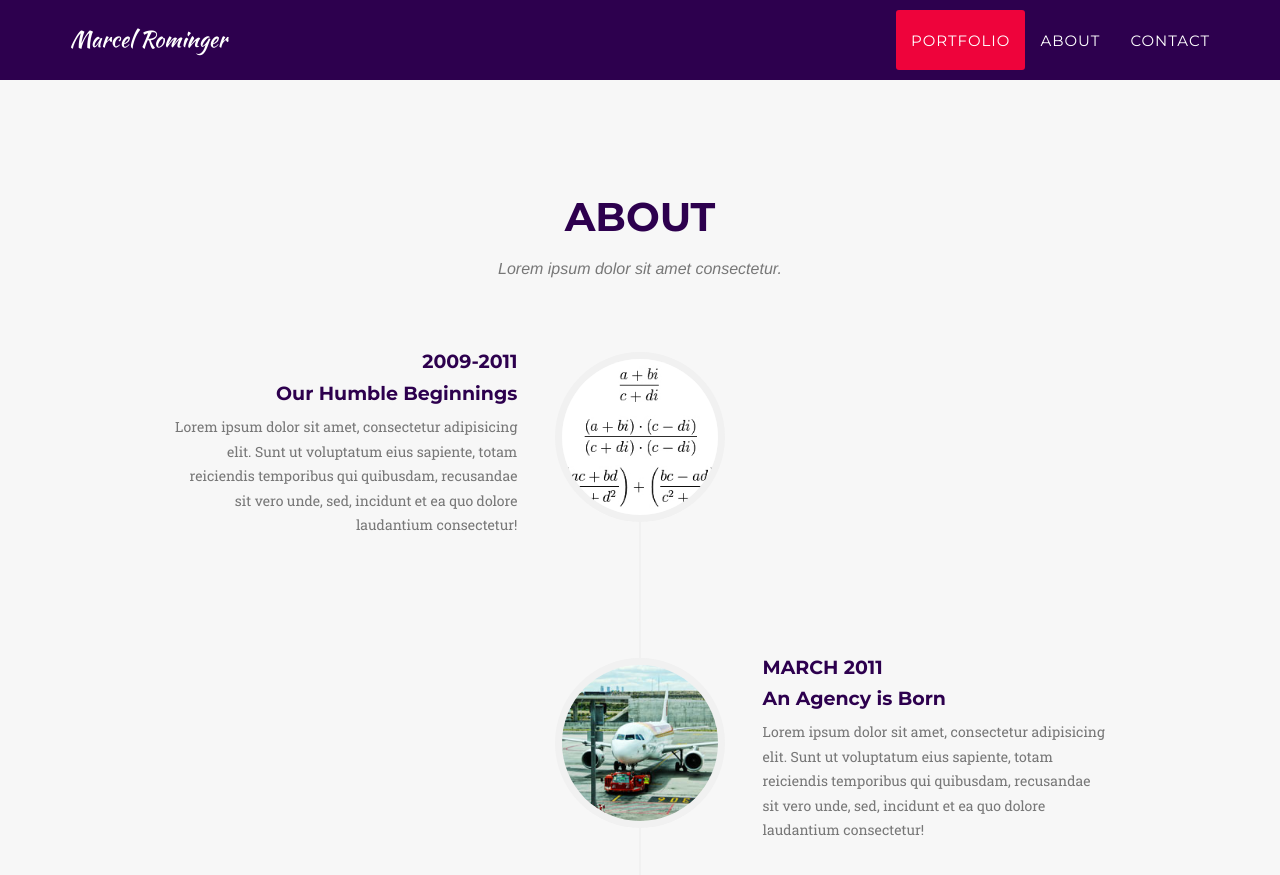
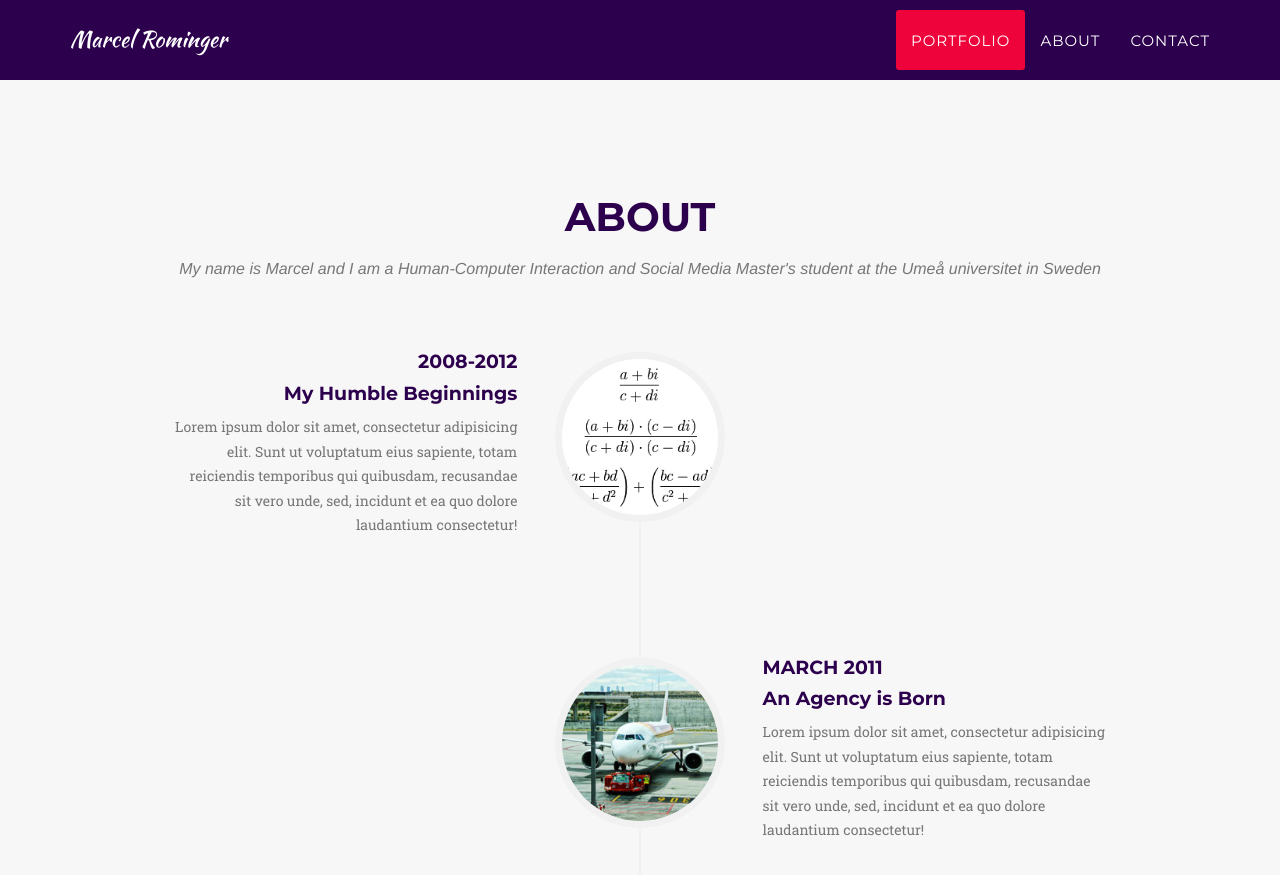
Before and after one commit to marororom/marororom.github.io, a Jekyll site: the page built from index.html, in a window 1280 px wide and 900 px high, scrolled down 1850 px. Shown: the top 875 px of the window. Built offline with Jekyll 4.4.1, drawn with Linux system fonts in a browser that asks for light colours; some web fonts are replaced.

Commit message:
Added Text

```diff
--- a/_includes/about.html
+++ b/_includes/about.html
@@ -4,7 +4,7 @@
             <div class="row">
                 <div class="col-lg-12 text-center">
                     <h2 class="section-heading">About</h2>
-                    <h3 class="section-subheading text-muted">Lorem ipsum dolor sit amet consectetur.</h3>
+                    <h3 class="section-subheading text-muted">My name is Marcel and I am a Human-Computer Interaction and Social Media Master's student at the Umeå universitet in Sweden</h3>
                 </div>
             </div>
             <div class="row">
@@ -16,8 +16,8 @@
                             </div>
                             <div class="timeline-panel">
                                 <div class="timeline-heading">
-                                    <h4>2009-2011</h4>
-                                    <h4 class="subheading">Our Humble Beginnings</h4>
+                                    <h4>2008-2012</h4>
+                                    <h4 class="subheading">My Humble Beginnings</h4>
                                 </div>
                                 <div class="timeline-body">
                                     <p class="text-muted">Lorem ipsum dolor sit amet, consectetur adipisicing elit. Sunt ut voluptatum eius sapiente, totam reiciendis temporibus qui quibusdam, recusandae sit vero unde, sed, incidunt et ea quo dolore laudantium consectetur!</p>
```
